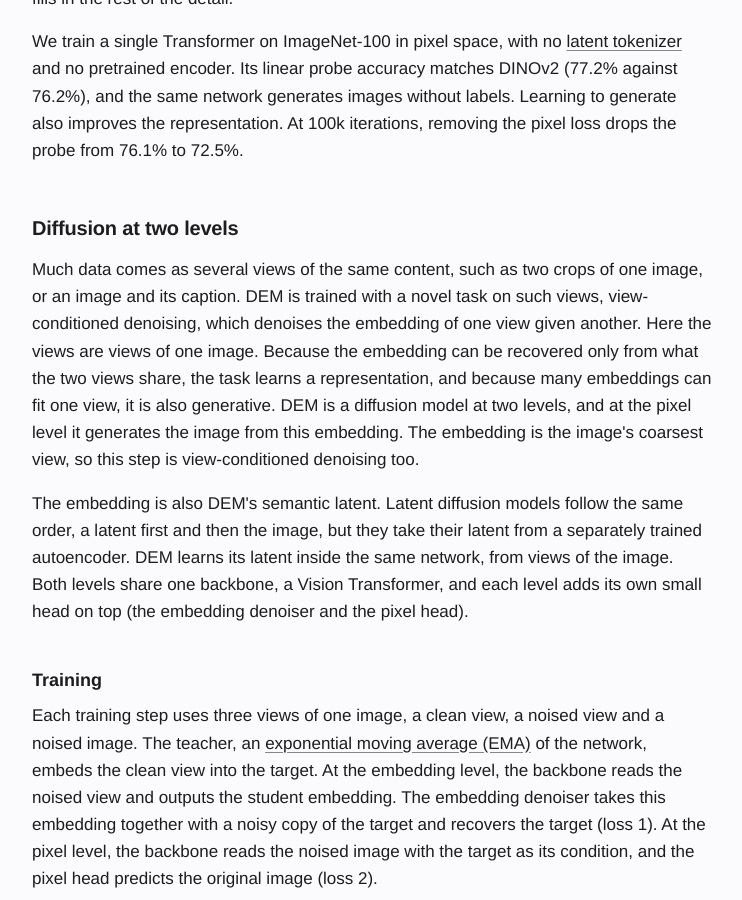
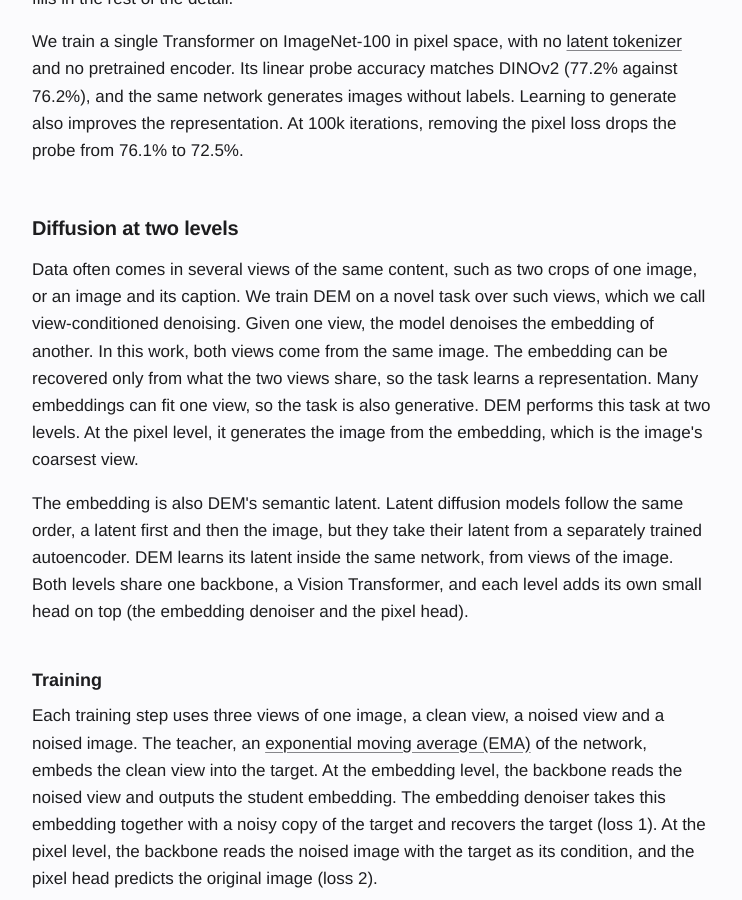
Before and after one commit to rabiulcste/rabiulcste.github.io, a Jekyll site: the page built from dem-denoising-embeddings/index.html, in a window 1280 px wide and 900 px high, scrolled down 1443 px. Shown: the whole window, without its empty margins (268-1010 px from the left). Built offline with Jekyll 4.4.1, drawn with Linux system fonts in a browser that asks for light colours.

Commit message:
DEM page: views paragraph rewritten

```diff
--- a/dem-denoising-embeddings/index.html
+++ b/dem-denoising-embeddings/index.html
@@ -246,7 +246,7 @@
 
 <section id="method">
     <h2>Diffusion at two levels</h2>
-    <p>Much data comes as several views of the same content, such as two crops of one image, or an image and its caption. DEM is trained with a novel task on such views, view-conditioned denoising, which denoises the embedding of one view given another. Here the views are views of one image. Because the embedding can be recovered only from what the two views share, the task learns a representation, and because many embeddings can fit one view, it is also generative. DEM is a diffusion model at two levels, and at the pixel level it generates the image from this embedding. The embedding is the image's coarsest view, so this step is view-conditioned denoising too.</p>
+    <p>Data often comes in several views of the same content, such as two crops of one image, or an image and its caption. We train DEM on a novel task over such views, which we call view-conditioned denoising. Given one view, the model denoises the embedding of another. In this work, both views come from the same image. The embedding can be recovered only from what the two views share, so the task learns a representation. Many embeddings can fit one view, so the task is also generative. DEM performs this task at two levels. At the pixel level, it generates the image from the embedding, which is the image's coarsest view.</p>
     <p>The embedding is also DEM's semantic latent. Latent diffusion models follow the same order, a latent first and then the image, but they take their latent from a separately trained autoencoder. DEM learns its latent inside the same network, from views of the image. Both levels share one backbone, a Vision Transformer, and each level adds its own small head on top (the embedding denoiser and the pixel head).</p>
     <h3>Training</h3>
     <p>Each training step uses three views of one image, a clean view, a noised view and a noised image. The teacher, an <a href="https://arxiv.org/abs/2104.14294">exponential moving average (EMA)</a> of the network, embeds the clean view into the target. At the embedding level, the backbone reads the noised view and outputs the student embedding. The embedding denoiser takes this embedding together with a noisy copy of the target and recovers the target (loss 1). At the pixel level, the backbone reads the noised image with the target as its condition, and the pixel head predicts the original image (loss 2).</p>
```
